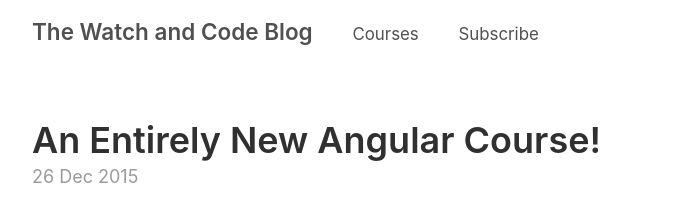
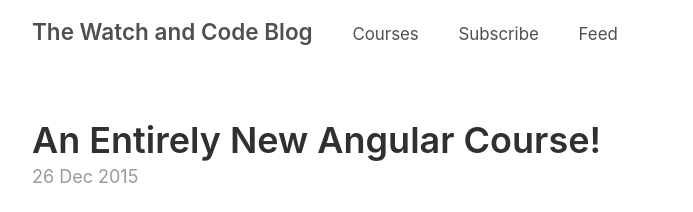
Before and after one commit to hoojaoh/blog.watchandcode.com, a Jekyll site: the page built from _posts/2015-12-26-an-entirely-new-angular-course.md, in a window 1280 px wide. Shown: the top 212 px of the page, without its empty margins (293-986 px from the left). Built offline with Jekyll 4.4.1, drawn with Linux system fonts in a browser that asks for light colours; comment, search, counter and statistics services are not loaded.

Commit message:
Added feed.

```diff
--- a/_layouts/default.html
+++ b/_layouts/default.html
@@ -15,6 +15,8 @@
           <small><a href="https://watchandcode.com">Courses</a></small>
           &nbsp;&nbsp;&nbsp;&nbsp;&nbsp;
           <small><a href="/subscribe">Subscribe</a></small>
+          &nbsp;&nbsp;&nbsp;&nbsp;&nbsp;
+          <small><a href="http://feeds.feedburner.com/TheWatchAndCodeBlog">Feed</a></small>
 
         </h3>
       </header>
```
